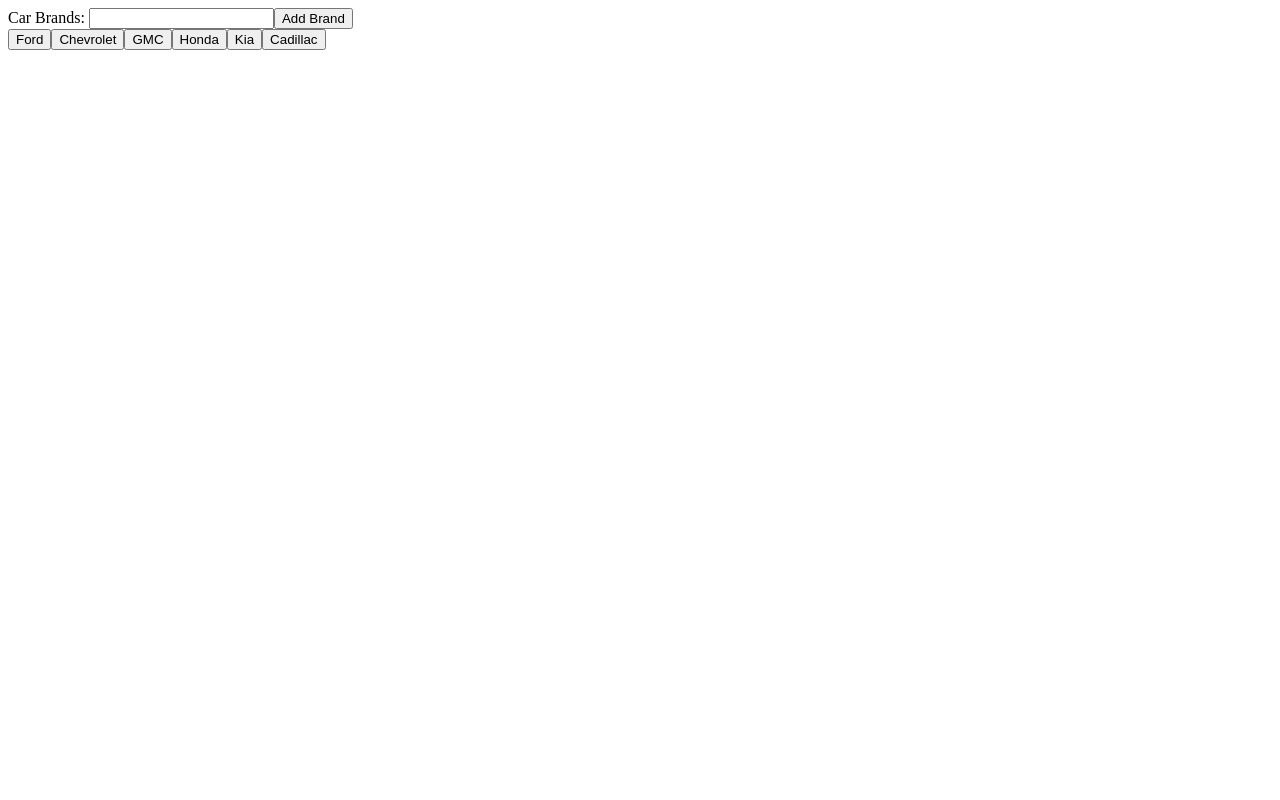
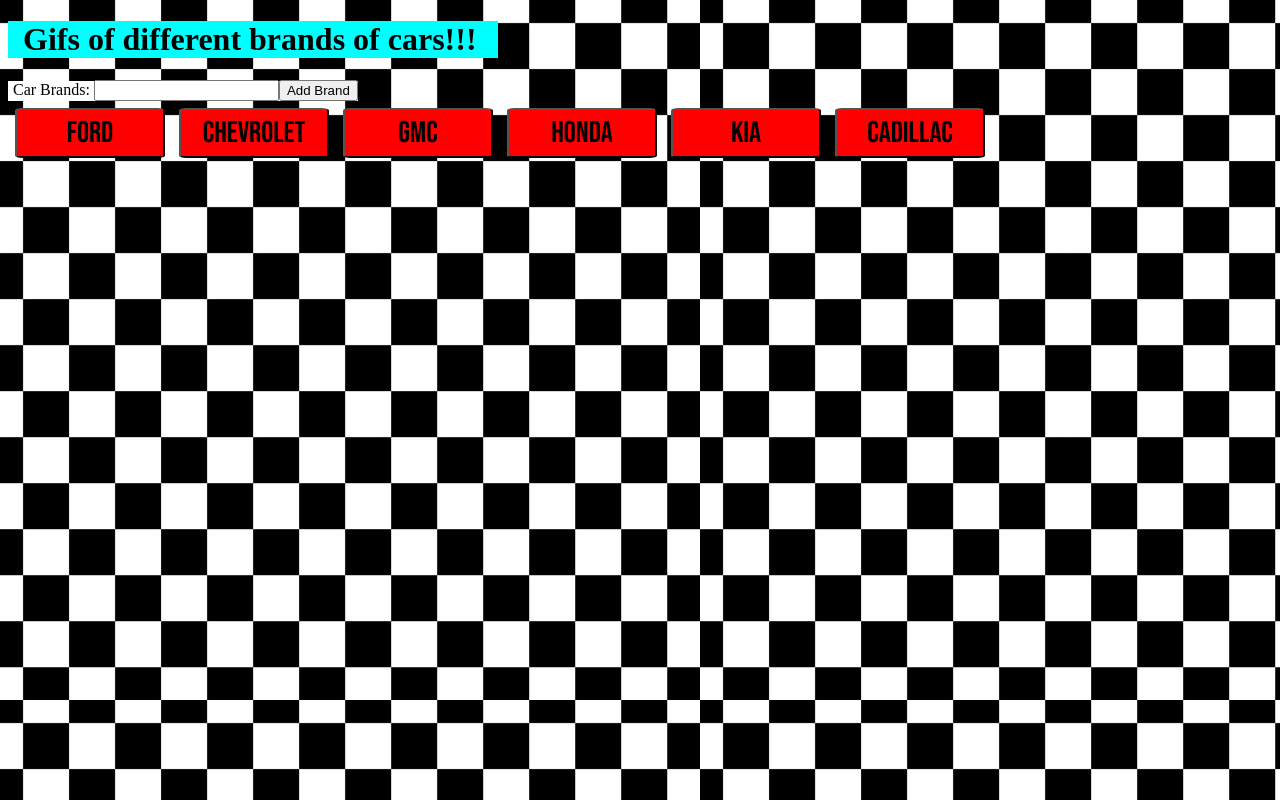
Before and after one commit to TannerMillican/GifTastic, a plain HTML site: page index.html in a window 1280 px wide. Drawn offline with nearby package versions, Linux system fonts and the light colour scheme.

Commit message:
styled webpage and wrote README

```diff
--- a/app.js
+++ b/app.js
@@ -36,9 +36,9 @@ $(document).ready(function() {
         $("#buttonsGoHere").append(topicButton)
     }
 
-        $("button").on("click", function() {
+        $(document.body).on("click", ".topic-buttons", function() {
 
-            var car = $(this).attr("data-car");
+            var car = this.innerText;
 
             var queryURL = "https://api.giphy.com/v1/gifs/search?q=" +
             car + "&api_key=alScwxLoXiuEIMitayW9E4FC2yoSmgRX&limit=10";
--- a/index.html
+++ b/index.html
@@ -4,14 +4,15 @@
 <head>
     <meta charset="UTF-8">
     <meta name="viewport" content="width=device-width, initial-scale=1.0">
+    <link href="https://fonts.googleapis.com/css?family=Bebas+Neue&display=swap" rel="stylesheet">
+    <link rel="stylesheet" type="text/css" href="style.css">
     <title>GifTastic</title>
-
-
-
 </head>
 
 
 <body>
+
+    <h1>Gifs of different brands of cars!!!</h1>
 
     <form>
         <span>Car Brands: <input id="carBrands" type="text"><input id="addCarBrands" value="Add Brand"
--- a/style.css
+++ b/style.css
@@ -0,0 +1,37 @@
+body {
+    background-image: url(images/background.png);
+    height: auto;
+}
+
+h1 {
+    background-color: aqua;
+    width: 475px;
+    height: auto;
+    padding-left: 15px;
+}
+
+span {
+    background-color: white;
+    padding-bottom: 3px;
+    padding-left: 5px;
+}
+
+.topic-buttons {
+    margin: 7px;
+    width: 150px;
+    height: 50px;
+    border-radius: 5%;
+    background-color: red;
+    font-family: 'Bebas Neue', cursive;
+    font-size: 30px;
+}
+
+p {
+    background-color: yellow;
+    width: 70px;
+    padding-left: 7px;
+    padding-right: 7px;
+    padding-top: 7px;
+    padding-bottom: 7px;
+
+}
```
Also changed, not shown: images/background.png (added), 1 other file.
